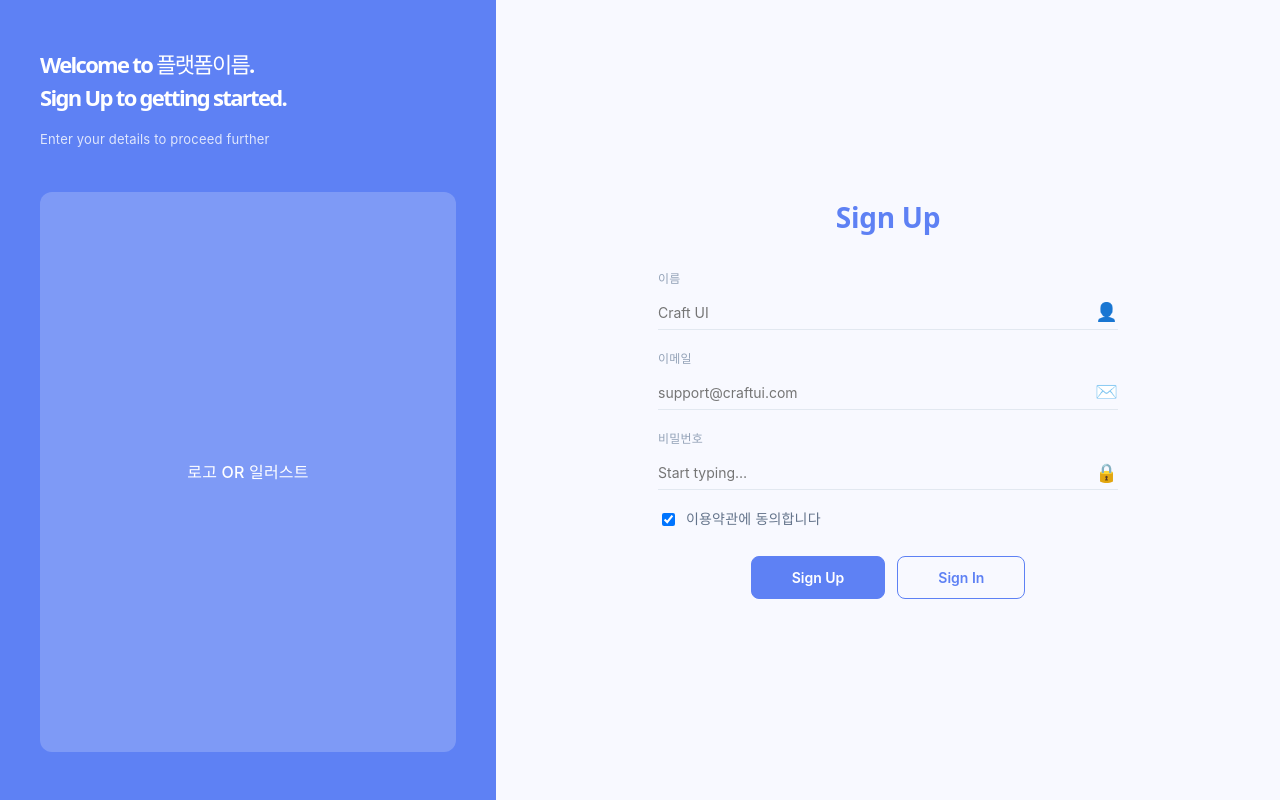
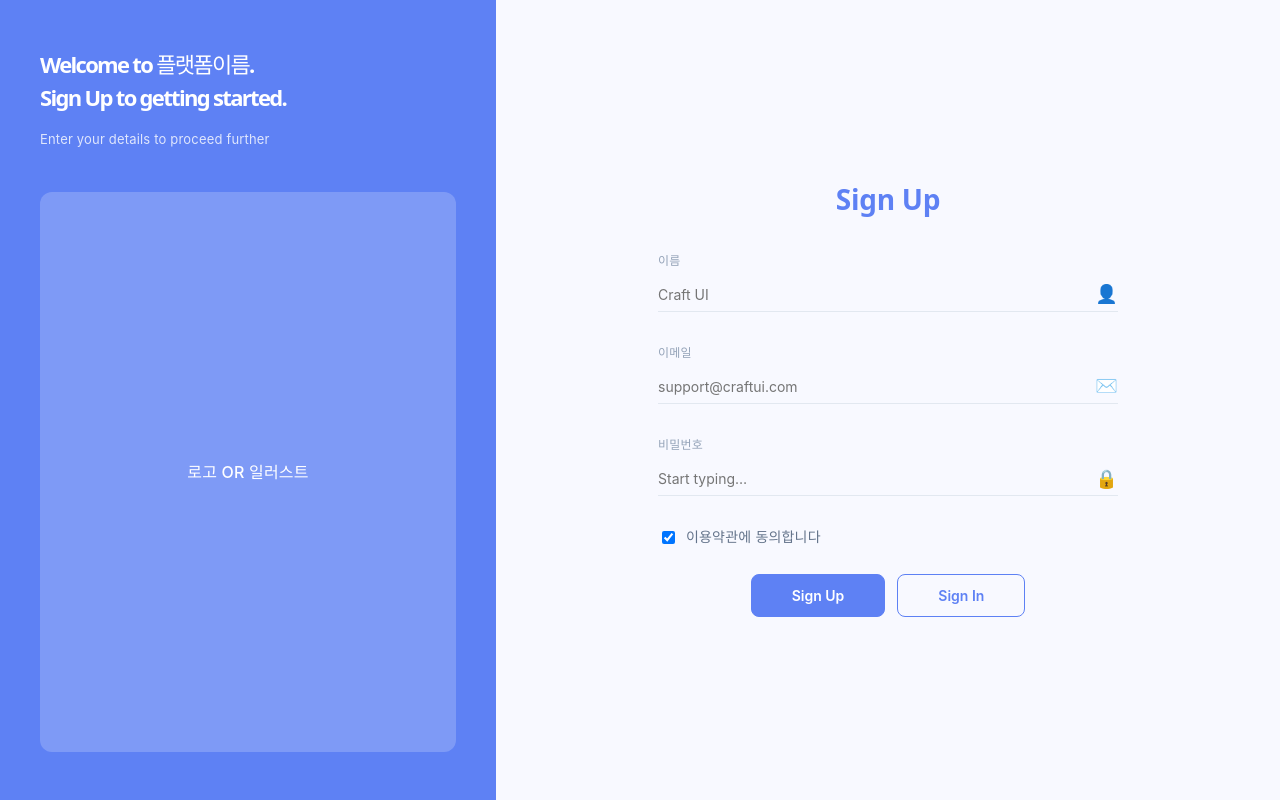
Before and after one commit to kw-capstone-2026/main, a React (Vite) app: page / in a window 1280 px wide. Built offline with nearby package versions, Linux system fonts and the light colour scheme; a web font is replaced by a local one.

Commit message:
style: 로그인 페이지 입력 간격 수정

```diff
--- a/src/pages/Login.jsx
+++ b/src/pages/Login.jsx
@@ -64,7 +64,7 @@ function Login() {
         <div style={{ width: '100%', maxWidth: '460px' }}>
 
           {isSignUp && (
-            <div style={{ marginBottom: '16px' }}>
+            <div style={{ marginBottom: '28px' }}>
               <label style={{
                 fontSize: '12px', color: '#94A3B8',
                 display: 'block', marginBottom: '4px', textAlign: 'left'
@@ -84,7 +84,7 @@ function Login() {
             </div>
           )}
 
-          <div style={{ marginBottom: '16px' }}>
+          <div style={{ marginBottom: '28px' }}>
             <label style={{
               fontSize: '12px', color: '#94A3B8',
               display: 'block', marginBottom: '4px', textAlign: 'left'
@@ -103,7 +103,7 @@ function Login() {
             </div>
           </div>
 
-          <div style={{ marginBottom: '16px' }}>
+          <div style={{ marginBottom: '28px' }}>
             <label style={{
               fontSize: '12px', color: '#94A3B8',
               display: 'block', marginBottom: '4px', textAlign: 'left'
```
